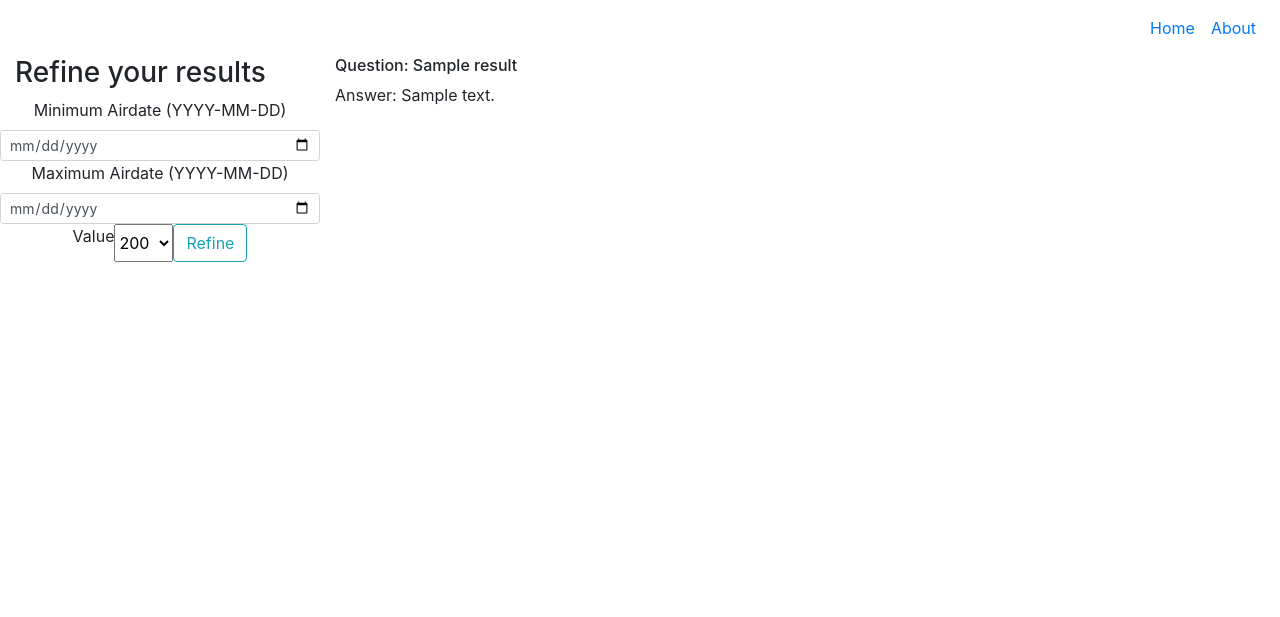
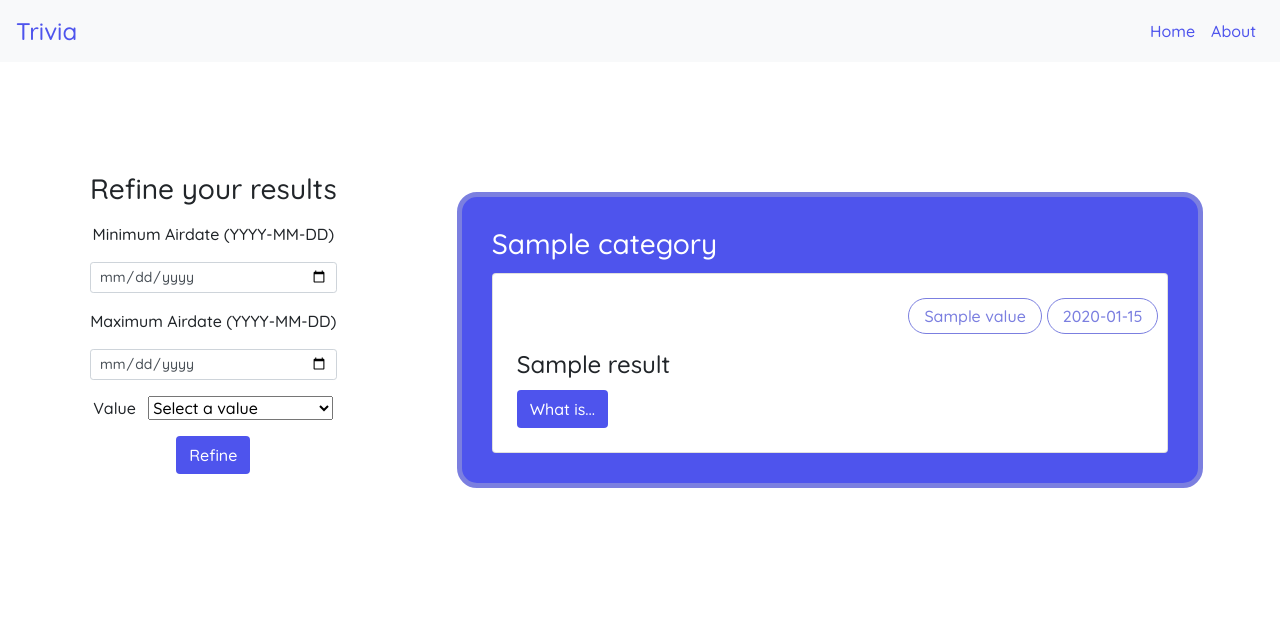
Before and after one commit to costajoshua27/c1-SES-submission, a Flask app: template flaskdriver/templates/category.html in a window 1280 px wide. Shown: the top 617 px of the page. Run offline with Flask 2, Linux system fonts and the light colour scheme; the template is opened without the code that fills it: values that come from a table or form of the project are taken from there, most other values are stand-ins (such as "Sample title", 1, 10 or a date in 2020); some libraries are stand-ins or nearby versions.

Commit message:
added frontend

```diff
--- a/flaskdriver/forms.py
+++ b/flaskdriver/forms.py
@@ -9,5 +9,5 @@ class SelectCategoriesForm(FlaskForm):
 class RefineForm(FlaskForm):
     min_date = DateField("Minimum Airdate (YYYY-MM-DD)", format='%Y-%m-%d')
     max_date = DateField("Maximum Airdate (YYYY-MM-DD)", format='%Y-%m-%d')
-    value = SelectField("Value", coerce=int, choices=[(200,"200"),(400, "400"),(600, "600"),(800, "800"),(1000, "1000")])
+    value = SelectField("Value", coerce=int, choices=[(0, 'Select a value'),(200,"200"),(400, "400"),(600, "600"),(800, "800"),(1000, "1000")])
     submit = SubmitField("Refine")
--- /dev/null
+++ b/flaskdriver/static/main.css
@@ -0,0 +1,99 @@
+html, body {
+    font-family: 'Quicksand', sans-serif;
+}
+
+.adjust-for-nav {
+    margin-top: 100px;
+    margin-bottom: 100px;
+}
+
+.navbar {
+    text-align: center;
+}
+.navbar-light .navbar-brand {
+    font-size: 1.5em;
+    color: #4e54ed;
+}
+
+.navbar-light .navbar-nav .nav-link {
+    color: #4e54ed;
+}
+
+.jumbotron {
+    padding: 30px;
+    width: 80vw;
+    text-align: center;
+    margin: 0 auto;
+}
+
+.jumbotron .btn {
+    background-color: #4e54ed;
+    color: white;
+}
+
+.refine-section {
+    text-align: center;
+}
+
+.refine-div {
+    display: inline-block;
+    text-align: center;
+    margin: 10px;
+}
+
+.refine-div .btn {
+    background-color: #4e54ed;
+    color: white;
+}
+
+.back-div {
+    margin-top: 30px;
+    text-align: center;
+}
+
+.back-div .btn {
+    background-color: #4e54ed;
+    color: white;
+}
+
+.results-div {
+    background-color: #4e54ed;
+    border: 5px solid #7b7fe0;
+    border-radius: 20px;
+    padding: 30px;
+    margin: 30px;
+}
+
+.results-div .card {
+    margin-top: 12px;
+    padding: 4px;
+}
+
+#results-title {
+    color: #ffffff;
+}
+
+.results-div .card .btn {
+    background-color: #4e54ed;
+    color: white;
+}
+
+.clue-value {
+    margin-right: 5px;
+}
+
+.clue-value p {
+    color: #7b7fe0;
+    padding: 5px 15px 5px 15px;
+    border: 1px solid #7b7fe0;
+    border-radius: 20px;
+
+}
+
+
+.clue-airdate p {
+    color: #7b7fe0;
+    padding: 5px 15px 5px 15px;
+    border: 1px solid #7b7fe0;
+    border-radius: 20px;
+}
--- a/flaskdriver/templates/category.html
+++ b/flaskdriver/templates/category.html
@@ -1,37 +1,76 @@
 {% extends "layout.html" %}
 {% block content %}
 
-<div class="container-fluid">
 <div class="row">
-        <div class="col-md-3">
+    <div class="col-md-4 refine-section">
+        <form method="POST">
+            <div class="row refine-div">
                 <h3>Refine your results</h3>
-            <form method="post">
-                <div class="row justify-content-center">
                 {{ form.hidden_tag() }}
 
-                    {{ form.min_date.label(class="form-control-label") }}
-                    {{ form.min_date(class="form-control form-control-sm") }}
+                {{ form.min_date.label(class="form-control-label my-2") }}
+                {{ form.min_date(class="form-control form-control-sm my-2") }}
 
-                    {{ form.max_date.label(class="form-control-label") }}
-                    {{ form.max_date(class="form-control form-control-sm") }}
+                {{ form.max_date.label(class="form-control-label my-2") }}
+                {{ form.max_date(class="form-control form-control-sm my-2") }}
 
-                    {{ form.value.label(class="form-control-label") }}
-                    {{ form.value(class="form-select") }}
+                {{ form.value.label( class="form-control-label my-2 mr-2") }}
+                {{ form.value(id="value-select", class="form-select w-75 my-2") }}
 
-                    {{ form.submit(class="btn btn-outline-info") }}
+                </br>
+
+                {{ form.submit(class="btn my-2") }}
             </div>
         </form>
     </div>
 
-        <div class="col-md-7">
+    <script>
+        document.getElementById("value-select").firstChild.setAttribute("disabled", "true");
+        document.getElementById("value-select").firstChild.setAttribute("selected", "true");
+    </script>
+
+    <div class="col-md-7 results-div">
+
+        <h3 id="results-title">{{ category }}</h3>
+
         {% for result in results %}
-                <div class="border-primary">
-                    <h6>Question: {{ result.question }}</h6>
-                    <p>Answer: {{ result.answer }}</p>
+
+            <div class="card">
+                <div class="card-body">
+                    <div class="row justify-content-end">
+                        <div class="clue-value">
+                            <p>{{ result.value }}</p>
                         </div>
-            {% endfor %}
+                        <div class="clue-airdate">
+                            <p>{{ result.airdate[0:10] }}</p>
+                        </div>
+                    </div>
+                    <h4 class="card-title">{{ result.question }}</h4>
+                    <button type="button" class="btn" data-toggle="modal" data-target="#{{ result.id }}">What is...</button>
+                </div>
+            </div>
+
+            <div class="modal fade" id="{{ result.id }}" tabindex="-1" role="dialog" aria-labelledby="clue-modal-label" aria-hidden="true">
+                <div class="modal-dialog" role="document">
+                    <div class="modal-content">
+                        <div class="modal-header">
+                            <h5 class="modal-title" id="clue-modal-label">{{ result.question }}</h5>
+                        </div>
+                        <div class="modal-body">
+                            ...
+                        </div>
+                        <div class="modal-footer">
+                            <button type="button" class="btn btn-secondary" data-dismiss="modal">Close</button>
+                            <button type="button" class="btn btn-primary">Save changes</button>
+                        </div>
                     </div>
                 </div>
             </div>
 
+        {% endfor %}
+
+    </div>
+</div>
+
+
 {% endblock content %}
--- a/flaskdriver/templates/layout.html
+++ b/flaskdriver/templates/layout.html
@@ -13,6 +13,9 @@
         <title>Trivia</title>
     {% endif %}
 
+    <!-- Google Font -->
+    <link href="https://fonts.googleapis.com/css?family=Quicksand:500&display=swap" rel="stylesheet">
+
     <!-- Bootstrap CSS -->
     <link rel="stylesheet" href="https://stackpath.bootstrapcdn.com/bootstrap/4.3.1/css/bootstrap.min.css" integrity="sha384-ggOyR0iXCbMQv3Xipma34MD+dH/1fQ784/j6cY/iJTQUOhcWr7x9JvoRxT2MZw1T" crossorigin="anonymous">
 
@@ -26,7 +29,8 @@
 </head>
 <body>
 
-    <nav class="navbar navbar-expand-md sticky-top">
+        <nav class="navbar navbar-expand-md navbar-light bg-light">
+            <a class="navbar-brand" href="{{ url_for('main.home') }}">Trivia</a>
             <button class="navbar-toggler" type="button" data-toggle="collapse" data-target="#navbarSupportedContent" aria-controls="navbarSupportedContent" aria-expanded="false" aria-label="Toggle navigation">
                 <span class="navbar-toggler-icon"></span>
             </button>
@@ -37,14 +41,17 @@
                         <a class="nav-link" href="{{ url_for('main.home') }}">Home</a>
                     </li>
                     <li class="nav-item">
-                    <a class="nav-link" href="#">About</a>
+                        <a class="nav-link" href="{{ url_for('main.about') }}">About</a>
                     </li>
                 </ul>
             </div>
         </nav>
 
+    <div class="adjust-for-nav container-fluid">
         {% block content %}
         {% endblock content %}
+    </div>
+
 
     <!-- Optional JavaScript -->
     <!-- Popper.js, then Bootstrap JS -->
--- a/jService/api_handler.py
+++ b/jService/api_handler.py
@@ -29,5 +29,6 @@ if __name__ == '__main__':
     jservice = jService()
     jservice.build_search_url("clues", category=13154, min_date="2010-02-14")
     results = jservice.get_results()
+    print(results)
     for result in results:
         print(result['question'], result['answer'], result['airdate'], sep=":   ")
```
Also changed, not shown: flaskdriver/main/routes.py (+33 -14 lines), flaskdriver/templates/home.html (+8 -2 lines), flaskdriver/templates/refined_category.html (added, +69 -0 lines). Lines whose indentation alone changed are shown as unchanged.
